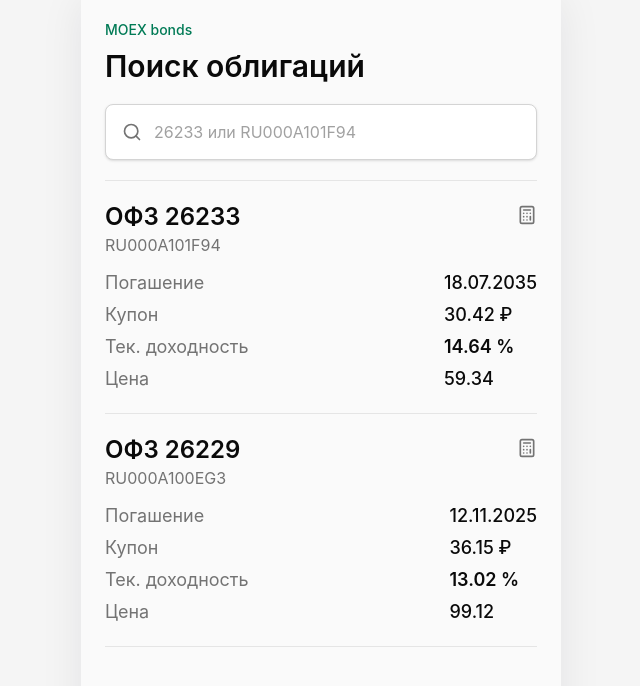
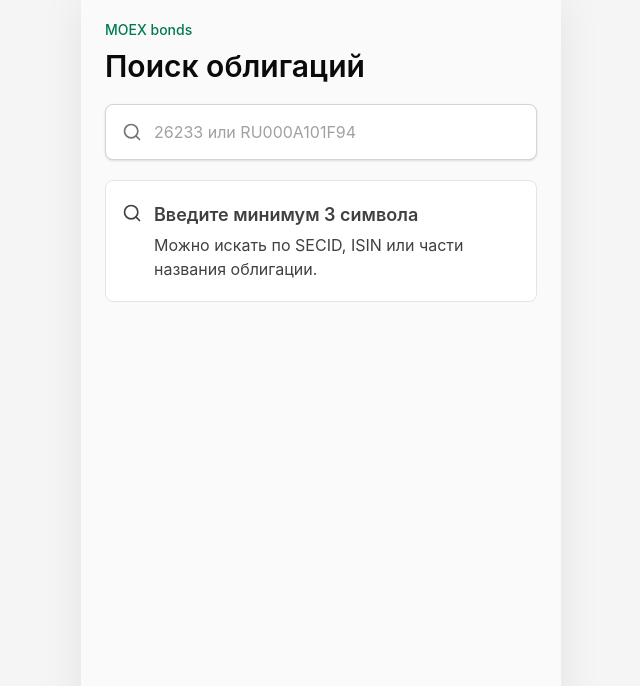
Before and after one commit to vbogd/bondscalc-ts, a React (Vite) app: page / in a window 1280 px wide. Shown: the top 686 px of the page, without its empty margins (319-959 px from the left). Built offline with nearby package versions, Linux system fonts and the light colour scheme.

Commit message:
Implement real bond search screen

```diff
--- a/src/pages/SearchPage.tsx
+++ b/src/pages/SearchPage.tsx
@@ -1,28 +1,32 @@
-import { Calculator, Search } from "lucide-react";
+import { useQuery } from "@tanstack/react-query";
+import { AlertCircle, Loader2, Search } from "lucide-react";
+import type { ReactNode } from "react";
+import { useState } from "react";
 import { Link } from "react-router-dom";
-
-const previewBonds = [
-  {
-    secid: "SU26233RMFS5",
-    shortName: "ОФЗ 26233",
-    isin: "RU000A101F94",
-    maturity: "18.07.2035",
-    coupon: "30.42 ₽",
-    price: "59.34",
-    yield: "14.64 %",
-  },
-  {
-    secid: "SU26229RMFS3",
-    shortName: "ОФЗ 26229",
-    isin: "RU000A100EG3",
-    maturity: "12.11.2025",
-    coupon: "36.15 ₽",
-    price: "99.12",
-    yield: "13.02 %",
-  },
-];
+import {
+  MIN_BOND_SEARCH_QUERY_LENGTH,
+  searchBasicBondInfo,
+} from "../shared/api/moex";
+import type { BasicBondInfo, LocalDate } from "../shared/api/moex";
 
 export function SearchPage() {
+  const [query, setQuery] = useState("");
+  const normalizedQuery = query.trim();
+  const canSearch = normalizedQuery.length >= MIN_BOND_SEARCH_QUERY_LENGTH;
+  const {
+    data: bonds = [],
+    error,
+    isError,
+    isFetching,
+  } = useQuery({
+    queryKey: ["bond-search", normalizedQuery],
+    queryFn: () => searchBasicBondInfo(normalizedQuery),
+    enabled: canSearch,
+  });
+  const sortedBonds = [...bonds].sort((left, right) =>
+    left.shortname.localeCompare(right.shortname, "ru"),
+  );
+
   return (
     <section className="space-y-5">
       <header className="space-y-2">
@@ -37,46 +41,230 @@ export function SearchPage() {
         <span className="sr-only">Поиск</span>
         <input
           className="min-w-0 flex-1 border-0 bg-transparent text-xl text-neutral-950 outline-none placeholder:text-neutral-400"
+          onChange={(event) => setQuery(event.target.value)}
           placeholder="26233 или RU000A101F94"
           type="search"
+          value={query}
         />
       </label>
 
+      {!canSearch ? (
+        <SearchState
+          title="Введите минимум 3 символа"
+          text="Можно искать по SECID, ISIN или части названия облигации."
+        />
+      ) : isFetching ? (
+        <SearchState
+          icon={<Loader2 className="size-5 animate-spin" aria-hidden="true" />}
+          title="Ищем облигации"
+          text="Запрашиваем данные MOEX ISS."
+        />
+      ) : isError ? (
+        <SearchState
+          icon={<AlertCircle className="size-5" aria-hidden="true" />}
+          title="Не удалось загрузить поиск"
+          text={getErrorMessage(error)}
+          tone="danger"
+        />
+      ) : sortedBonds.length === 0 ? (
+        <SearchState
+          title="Ничего не найдено"
+          text="Проверьте SECID, ISIN или попробуйте другой фрагмент названия."
+        />
+      ) : (
         <div className="divide-y divide-neutral-200 border-y border-neutral-200">
-        {previewBonds.map((bond) => (
+          {sortedBonds.map((bond) => (
+            <BondSearchResult key={bond.secid} bond={bond} />
+          ))}
+        </div>
+      )}
+    </section>
+  );
+}
+
+function BondSearchResult({ bond }: { bond: BasicBondInfo }) {
+  const displayPrice = getDisplayPrice(bond);
+  const currentYield = getCurrentYieldPercent({
+    couponPercent: bond.coupon_percent,
+    price: displayPrice,
+  });
+
+  return (
     <Link
       className="block py-5 transition-colors hover:bg-white focus-visible:bg-white focus-visible:outline-none focus-visible:ring-4 focus-visible:ring-blue-100"
-            key={bond.secid}
       to={`/bond/${bond.secid}`}
     >
       <article className="space-y-3">
         <div className="flex items-start justify-between gap-3">
           <div className="min-w-0">
             <h2 className="truncate text-2xl font-semibold text-neutral-950">
-                    {bond.shortName}
+              {bond.shortname}
             </h2>
             <p className="text-base text-neutral-500">{bond.isin}</p>
           </div>
-                <Calculator
-                  className="mt-1 size-5 shrink-0 text-neutral-500"
-                  aria-hidden="true"
-                />
+          <ListLevelBadge listLevel={bond.list_level} />
         </div>
 
         <dl className="grid grid-cols-[1fr_auto] gap-x-4 gap-y-1 text-lg">
           <dt className="text-neutral-500">Погашение</dt>
-                <dd className="font-medium text-neutral-950">{bond.maturity}</dd>
+          <dd className="font-medium text-neutral-950">
+            {formatLocalDate(bond.mat_date)}
+          </dd>
+          <dt className="text-neutral-500">Дата купона</dt>
+          <dd className="font-medium text-neutral-950">
+            {formatLocalDate(bond.coupon_date)}
+          </dd>
           <dt className="text-neutral-500">Купон</dt>
-                <dd className="font-medium text-neutral-950">{bond.coupon}</dd>
+          <dd className="font-medium text-neutral-950">
+            {formatMoney(bond.coupon_value, bond.face_unit)}
+          </dd>
+          <dt className="text-neutral-500">Ставка купона</dt>
+          <dd className="font-semibold text-neutral-950">
+            {formatPercent(bond.coupon_percent)}
+          </dd>
           <dt className="text-neutral-500">Тек. доходность</dt>
-                <dd className="font-semibold text-neutral-950">{bond.yield}</dd>
+          <dd className="font-semibold text-neutral-950">
+            {formatPercent(currentYield, { fractionDigits: 2 })}
+          </dd>
           <dt className="text-neutral-500">Цена</dt>
-                <dd className="font-medium text-neutral-950">{bond.price}</dd>
+          <dd
+            className={
+              displayPrice !== null && displayPrice > 100
+                ? "font-semibold text-red-600"
+                : "font-medium text-neutral-950"
+            }
+          >
+            {formatPrice(displayPrice)}
+          </dd>
         </dl>
+
+        {bond.offer_date ? (
+          <p className="inline-flex rounded-md bg-emerald-50 px-2 py-1 text-sm font-semibold text-emerald-700">
+            Оферта {formatLocalDate(bond.offer_date)}
+          </p>
+        ) : null}
       </article>
     </Link>
-        ))}
-      </div>
-    </section>
   );
 }
+
+function ListLevelBadge({ listLevel }: { listLevel: BasicBondInfo["list_level"] }) {
+  const isSuccessLevel = listLevel === 1 || listLevel === 2;
+
+  return (
+    <span
+      className={
+        isSuccessLevel
+          ? "mt-1 shrink-0 rounded-md bg-emerald-50 px-2 py-1 text-sm font-semibold text-emerald-700"
+          : "mt-1 shrink-0 rounded-md bg-amber-50 px-2 py-1 text-sm font-semibold text-amber-700"
+      }
+    >
+      Уровень {listLevel}
+    </span>
+  );
+}
+
+function SearchState({
+  icon,
+  title,
+  text,
+  tone = "neutral",
+}: {
+  icon?: ReactNode;
+  title: string;
+  text: string;
+  tone?: "neutral" | "danger";
+}) {
+  return (
+    <div
+      className={
+        tone === "danger"
+          ? "rounded-lg border border-red-200 bg-red-50 px-4 py-5 text-red-900"
+          : "rounded-lg border border-neutral-200 bg-white px-4 py-5 text-neutral-700"
+      }
+    >
+      <div className="flex items-start gap-3">
+        <div className="mt-0.5 text-current">
+          {icon ?? <Search className="size-5" aria-hidden="true" />}
+        </div>
+        <div>
+          <h2 className="text-lg font-semibold">{title}</h2>
+          <p className="mt-1 text-base">{text}</p>
+        </div>
+      </div>
+    </div>
+  );
+}
+
+function formatLocalDate(value: LocalDate | null): string {
+  if (!value) {
+    return "—";
+  }
+
+  const [year, month, day] = value.split("-");
+
+  return day && month && year ? `${day}.${month}.${year}` : value;
+}
+
+function formatMoney(value: number | null, currency: string): string {
+  if (value === null) {
+    return "—";
+  }
+
+  return `${formatNumber(value)} ${formatCurrencyUnit(currency)}`;
+}
+
+function formatPercent(
+  value: number | null,
+  options: { fractionDigits?: number } = {},
+): string {
+  return value === null ? "—" : `${formatNumber(value, options)} %`;
+}
+
+function formatPrice(value: number | null): string {
+  return value === null ? "—" : formatNumber(value);
+}
+
+function getDisplayPrice(bond: BasicBondInfo): number | null {
+  return bond.last_price ?? bond.prev_price;
+}
+
+function getCurrentYieldPercent({
+  couponPercent,
+  price,
+}: {
+  couponPercent: number | null;
+  price: number | null;
+}): number | null {
+  if (couponPercent === null || price === null || price <= 0) {
+    return null;
+  }
+
+  return (couponPercent * 100) / price;
+}
+
+function formatNumber(
+  value: number,
+  { fractionDigits }: { fractionDigits?: number } = {},
+): string {
+  return new Intl.NumberFormat("ru-RU", {
+    maximumFractionDigits: fractionDigits ?? 4,
+    minimumFractionDigits: fractionDigits ?? 0,
+  }).format(value);
+}
+
+function formatCurrencyUnit(currency: string): string {
+  const currencySymbols: Record<string, string> = {
+    SUR: "₽",
+    RUB: "₽",
+    USD: "$",
+    EUR: "€",
+    CNY: "¥",
+  };
+
+  return currencySymbols[currency] ?? currency;
+}
+
+function getErrorMessage(error: unknown): string {
+  return error instanceof Error ? error.message : "Попробуйте повторить запрос позже.";
+}
```
Also changed, not shown: 1 other file (tests, documents, lock files or other folders). Lines whose indentation alone changed are shown as unchanged.
